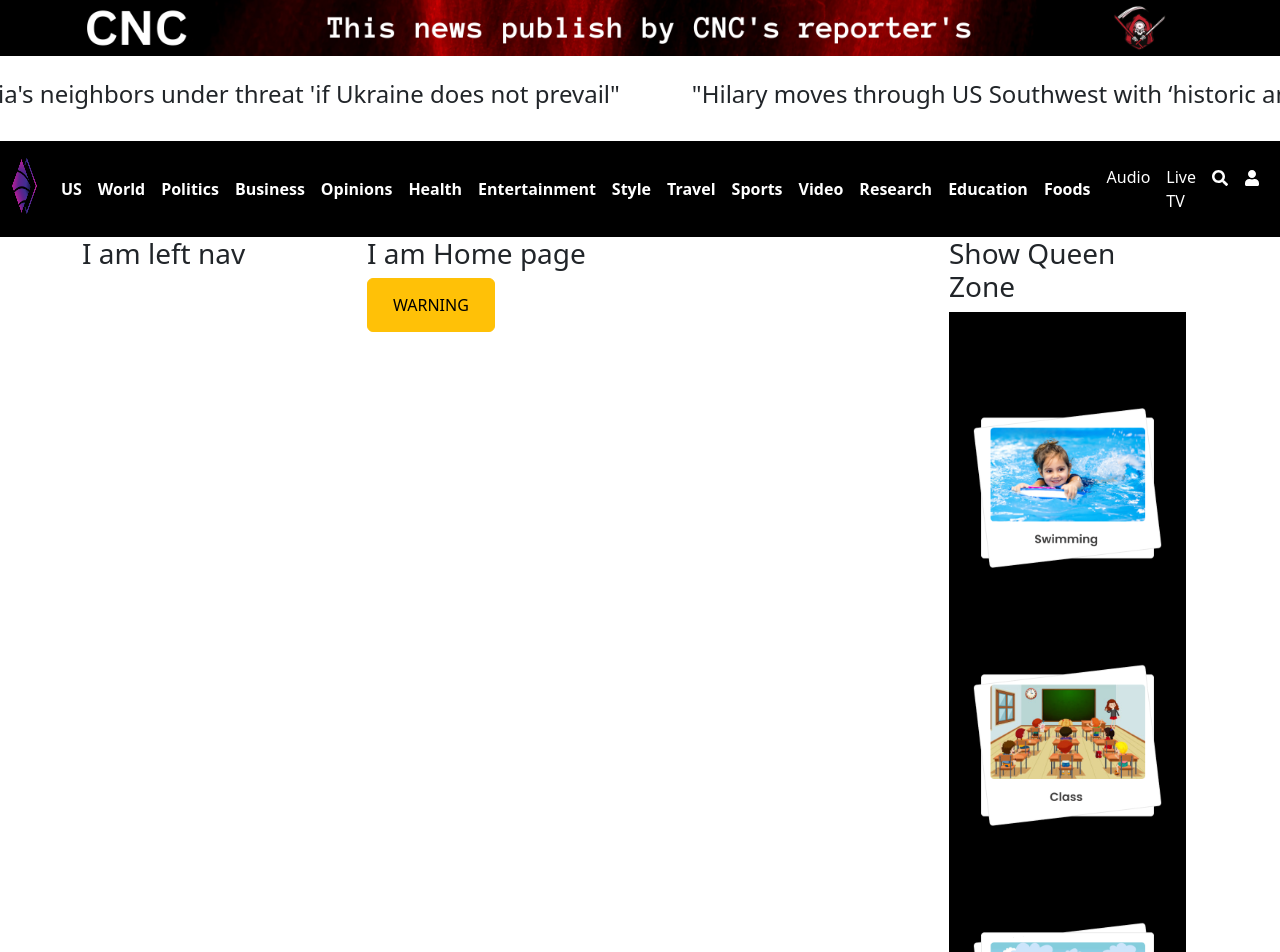
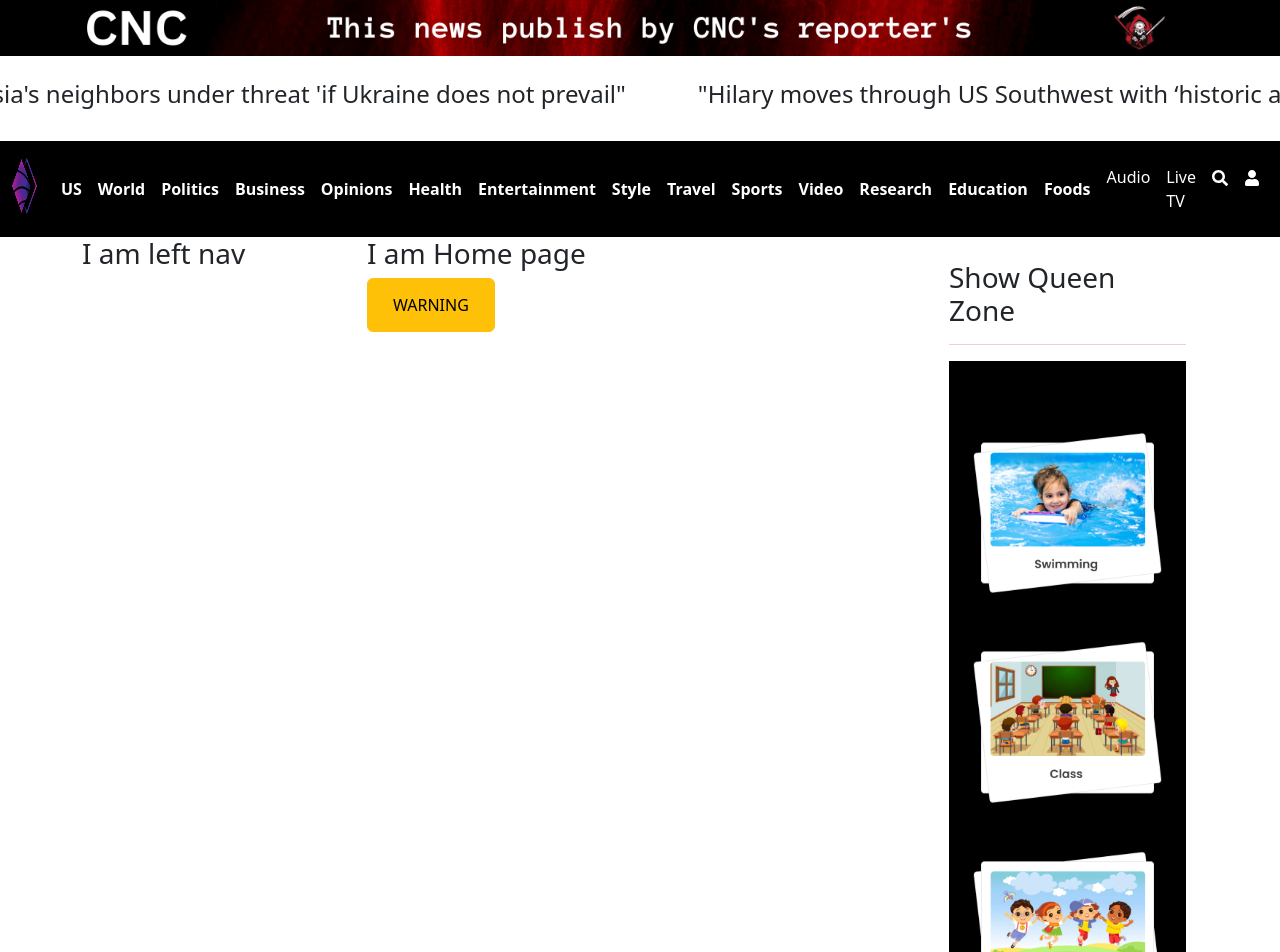
Before and after one commit to SheikhRakibhossain/CNC, a React (Vite) app: page / in a window 1280 px wide. Shown: the top 952 px of the page. Built offline with nearby package versions, Linux system fonts and the light colour scheme.

Commit message:
issue fix for left side bar

```diff
--- a/src/components/QZone/QZone.jsx
+++ b/src/components/QZone/QZone.jsx
@@ -6,9 +6,9 @@ import Qzone3 from '../../assets/qZone3.png';
 const QZone = () => {
     return (
         <div gap={6} className='bg-black text-center py-5 px-4'>
-            <img className='my-5' src={Qzone1} alt="picture" />
-            <img className='my-5' src={Qzone2} alt="picture" />
-            <img className='my-5' src={Qzone3} alt="picture" />
+            <img className='my-4' src={Qzone1} alt="picture" />
+            <img className='my-4' src={Qzone2} alt="picture" />
+            <img className='my-4' src={Qzone3} alt="picture" />
         </div>
     );
 };
--- a/src/components/RightNav/RightNav.jsx
+++ b/src/components/RightNav/RightNav.jsx
@@ -3,8 +3,9 @@ import QZone from '../QZone/QZone';
 
 const RightNav = () => {
     return (
-        <div className='container mx-auto'>
+        <div className='container mx-auto pt-4'>
             <h3>Show Queen Zone</h3>
+            <hr className='text-danger fw-' />
             <QZone/>
         </div>
     );
```
